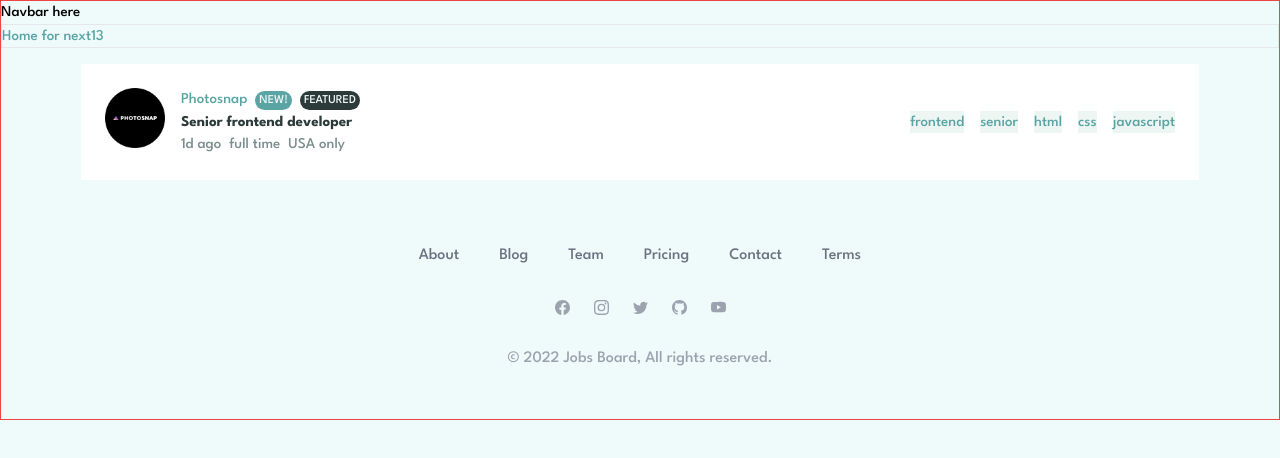
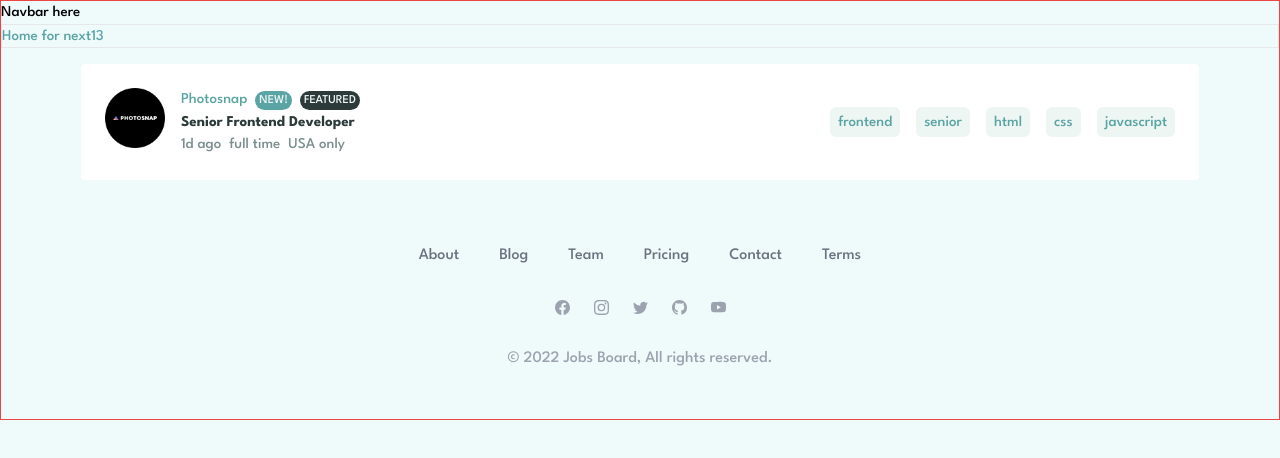
Before and after one commit to reline-digital/job-listings, a Next.js app in the folder client/: page / in a window 1280 px wide. Shown: the top 458 px of the page. Built offline with nearby package versions, Linux system fonts and the light colour scheme.

Commit message:
Add styles to tags

```diff
--- a/client/components/Card.tsx
+++ b/client/components/Card.tsx
@@ -15,7 +15,7 @@ const data = {
 export default function Card() {
   console.log(data.company)
   return (
-    <div className='flex bg-white flex-col md:flex-row p-6 justify-between items-center'>
+    <div className='flex rounded bg-white flex-col md:flex-row p-6 justify-between items-center'>
       {/* card header */}
 
       <div className='flex gap-4'>
@@ -39,7 +39,7 @@ export default function Card() {
             </span>
           </div>
           {/* job title */}
-          <h2 className='text-secondary font-bold'>{data.title}</h2>
+          <h2 className='text-secondary font-bold capitalize'>{data.title}</h2>
           {/* job time info */}
           <div className='flex gap-2'>
             {data.info.map((tag, i) => (
@@ -53,9 +53,12 @@ export default function Card() {
       {/* card tags */}
       <div className='flex gap-4'>
         {data.tags.map((tag, i) => (
-          <span key={i} className='text-primary bg-lightCyan'>
+          <div
+            key={i}
+            className='text-primary px-2 py-1 rounded-md bg-lightCyan'
+          >
             {tag}
-          </span>
+          </div>
         ))}
       </div>
     </div>
```
